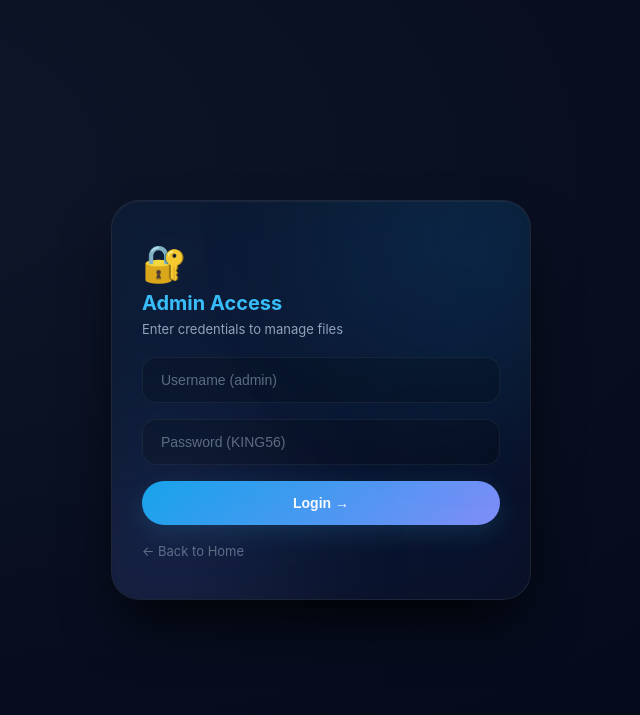
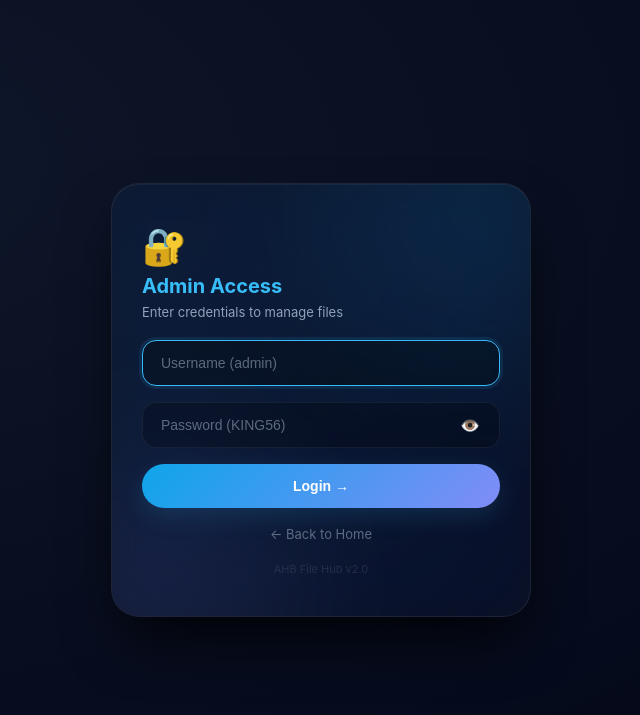
Before and after one commit to abbas-tools/ai-backend, a Flask app: page /admin-login in a window 1280 px wide. Shown: the top 715 px of the page, without its empty margins (319-959 px from the left). Run offline with Flask 3, Linux system fonts and the light colour scheme.

Commit message:
Enhance admin login with password toggle and validation
Added password visibility toggle and form submission enhancements.

```diff
--- a/templates/admin_login.html
+++ b/templates/admin_login.html
@@ -60,6 +60,12 @@
             font-size: 13px;
             margin-bottom: 16px;
             text-align: center;
+            animation: shake 0.5s ease-in-out;
+        }
+        @keyframes shake {
+            0%, 100% { transform: translateX(0); }
+            25% { transform: translateX(-5px); }
+            75% { transform: translateX(5px); }
         }
         .input-group { margin-bottom: 16px; }
         input {
@@ -79,6 +85,10 @@
             background: rgba(0,0,0,0.35);
         }
         input::placeholder { color: #94a3b8; opacity: 0.6; }
+        input:-webkit-autofill {
+            -webkit-box-shadow: 0 0 0 30px rgba(0,0,0,0.25) inset !important;
+            -webkit-text-fill-color: #f1f5f9 !important;
+        }
         .btn {
             display: inline-flex;
             align-items: center;
@@ -96,9 +106,27 @@
             width: 100%;
             background: linear-gradient(135deg, #0ea5e9, #818cf8);
             box-shadow: 0 8px 24px rgba(56,189,248,0.15);
+            position: relative;
+            overflow: hidden;
         }
+        .btn::after {
+            content: '';
+            position: absolute;
+            top: -50%;
+            left: -50%;
+            width: 200%;
+            height: 200%;
+            background: radial-gradient(circle, rgba(255,255,255,0.1) 0%, transparent 60%);
+            opacity: 0;
+            transition: opacity 0.3s;
+        }
+        .btn:hover::after { opacity: 1; }
         .btn:hover { transform: translateY(-3px); box-shadow: 0 12px 36px rgba(56,189,248,0.25); }
         .btn:active { transform: scale(0.97); }
+        .btn:disabled {
+            opacity: 0.6;
+            cursor: not-allowed;
+        }
         .back-link {
             display: block;
             margin-top: 18px;
@@ -107,8 +135,16 @@
             text-decoration: none;
             opacity: 0.6;
             transition: all 0.3s ease;
+            text-align: center;
         }
         .back-link:hover { opacity: 1; color: #38bdf8; }
+        .footer-text {
+            margin-top: 20px;
+            font-size: 11px;
+            color: #475569;
+            text-align: center;
+            opacity: 0.4;
+        }
         @keyframes fadeInUp {
             from { opacity: 0; transform: translateY(30px); }
             to { opacity: 1; transform: translateY(0); }
@@ -117,6 +153,23 @@
         @media (max-width: 480px) {
             .glass-card { padding: 24px 16px; border-radius: 20px; }
         }
+        /* Password show/hide toggle */
+        .password-wrapper {
+            position: relative;
+        }
+        .password-toggle {
+            position: absolute;
+            right: 15px;
+            top: 50%;
+            transform: translateY(-50%);
+            background: transparent;
+            border: none;
+            color: #94a3b8;
+            cursor: pointer;
+            font-size: 16px;
+            padding: 5px;
+        }
+        .password-toggle:hover { color: #38bdf8; }
     </style>
 </head>
 <body>
@@ -131,16 +184,47 @@
         <div class="error-box">{{ error }}</div>
         {% endif %}
 
-        <form method="POST">
+        <form method="POST" id="loginForm">
             <div class="input-group">
-                <input type="text" name="username" placeholder="Username (admin)" required>
+                <input type="text" name="username" id="username" placeholder="Username (admin)" required autofocus>
             </div>
-            <div class="input-group">
-                <input type="password" name="password" placeholder="Password (KING56)" required>
+            <div class="input-group password-wrapper">
+                <input type="password" name="password" id="password" placeholder="Password (KING56)" required>
+                <button type="button" class="password-toggle" onclick="togglePassword()">👁️</button>
             </div>
-            <button type="submit" class="btn">Login →</button>
+            <button type="submit" class="btn" id="loginBtn">Login →</button>
         </form>
         <a href="/" class="back-link">← Back to Home</a>
+        <div class="footer-text">AHB File Hub v2.0</div>
     </div>
+
+    <script>
+        // Password show/hide toggle
+        function togglePassword() {
+            const password = document.getElementById('password');
+            const toggle = document.querySelector('.password-toggle');
+            if (password.type === 'password') {
+                password.type = 'text';
+                toggle.textContent = '🙈';
+            } else {
+                password.type = 'password';
+                toggle.textContent = '👁️';
+            }
+        }
+
+        // Prevent multiple submissions
+        document.getElementById('loginForm').addEventListener('submit', function(e) {
+            const btn = document.getElementById('loginBtn');
+            btn.disabled = true;
+            btn.textContent = '⏳ Logging in...';
+        });
+
+        // Enter key support
+        document.addEventListener('keydown', function(e) {
+            if (e.key === 'Enter') {
+                document.getElementById('loginForm').submit();
+            }
+        });
+    </script>
 </body>
 </html>
```
